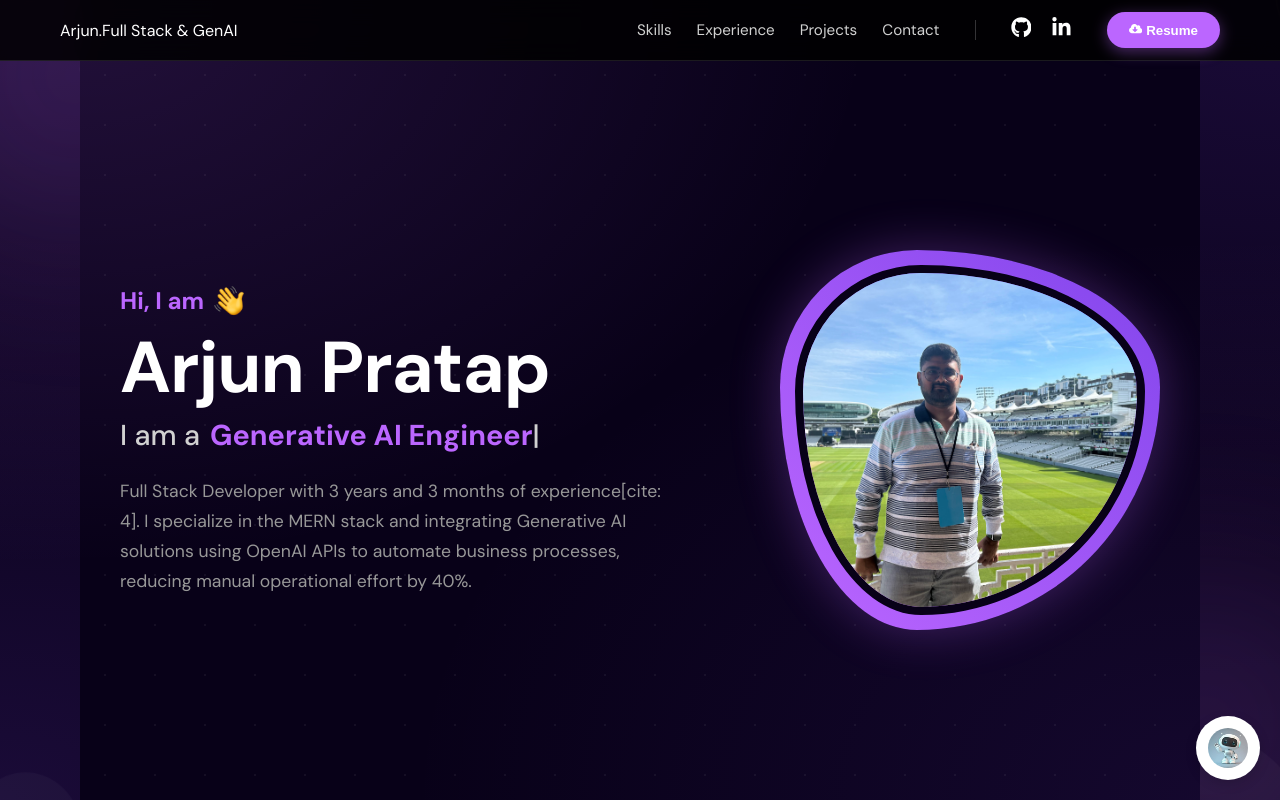
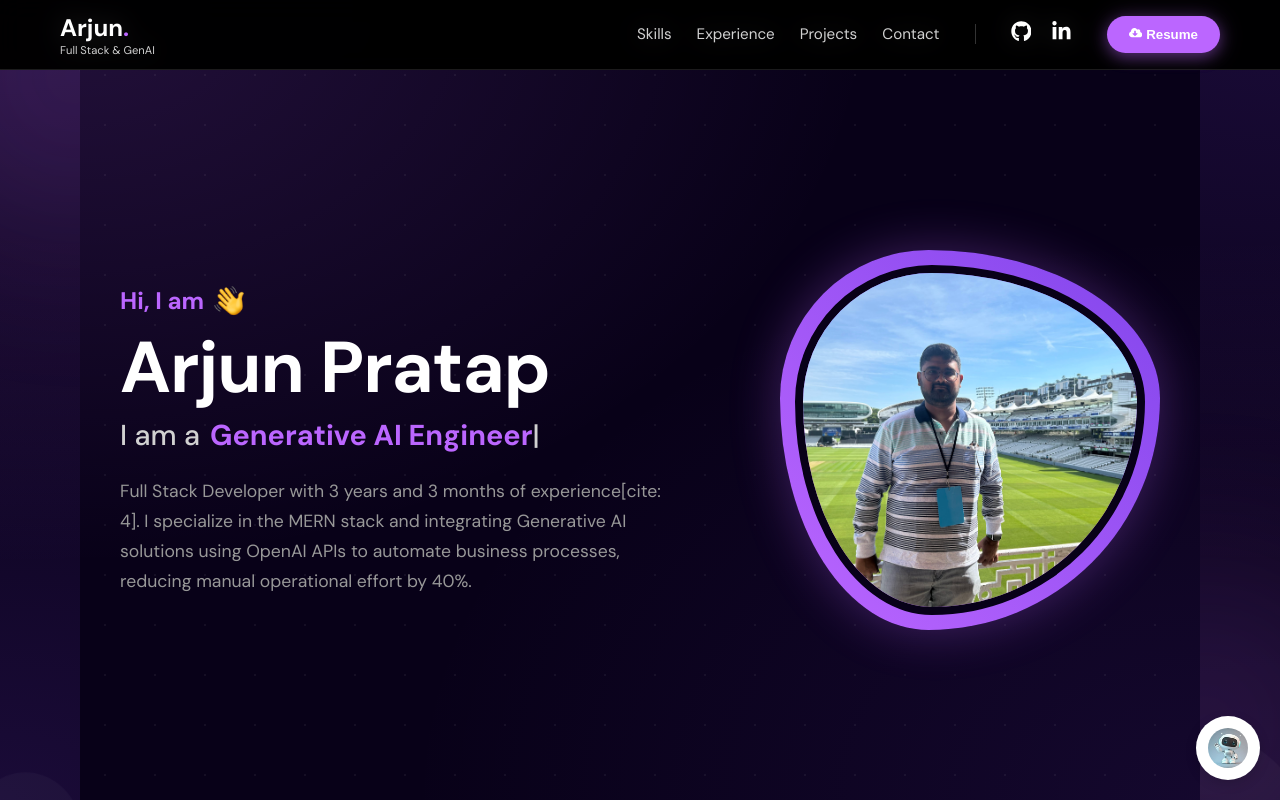
Before and after one commit to arjunprratap05/Portfolio, a React (Create React App) app: page / in a window 1280 px wide. Shown: the top 800 px of the page. Built offline with nearby package versions, Linux system fonts and the light colour scheme; no server answers; the HTML template or start-up script is replaced by a standard one.

Commit message:
Final Commit

```diff
--- a/src/components/contact/index.jsx
+++ b/src/components/contact/index.jsx
@@ -1,109 +1,91 @@
-import React, { useState } from 'react';
-import { FaPhoneAlt, FaLinkedinIn, FaGithub } from "react-icons/fa";
-import { MdEmail } from "react-icons/md";
+import React, { useState } from "react";
 import "./style.scss";
+import { FaLinkedinIn, FaGithub, FaBars, FaTimes, FaCloudDownloadAlt } from "react-icons/fa";
 
-const ContactHub = () => {
-    const [formData, setFormData] = useState({ name: '', email: '', mobile: '', message: '' });
-    const [isSubmitting, setIsSubmitting] = useState(false);
-    const [status, setStatus] = useState({ type: '', msg: '' });
+const Navigation = () => {
+    const [menuOpen, setMenuOpen] = useState(false);
 
-    const handleSubmit = async (e) => {
-        e.preventDefault();
-        setIsSubmitting(true);
-        setStatus({ type: '', msg: '' });
+    const handleDownload = () => {
+        const link = document.createElement("a");
+        link.href = "/Arjun_Pratap_Resume_GENAI.pdf";
+        link.download = "Arjun_Pratap_Resume_GenAI.pdf";
+        document.body.appendChild(link);
+        link.click();
+        document.body.removeChild(link);
+    };
 
-        const API_URL = process.env.REACT_APP_API_URL || 'http://localhost:5000/api';
-
-        try {
-            const response = await fetch(`${API_URL}/contact`, {
-                method: 'POST',
-                headers: {
-                    'Content-Type': 'application/json',
-                },
-                body: JSON.stringify(formData),
-            });
-
-            const data = await response.json();
-
-            if (response.ok) {
-                setStatus({ type: 'success', msg: 'Message sent successfully! 🚀' });
-                setFormData({ name: '', email: '', mobile: '', message: '' });
-            } else {
-                throw new Error(data.message || 'Something went wrong on the server.');
-            }
-        } catch (err) {
-            console.error("API Error:", err);
-            setStatus({ type: 'error', msg: 'Failed to connect to the server. Is your backend running?' });
-        } finally {
-            setIsSubmitting(false);
+    const scrollToSection = (id) => {
+        const element = document.getElementById(id);
+        if (element) {
+            const offset = element.offsetTop - 80;
+            window.scrollTo({ top: offset, behavior: 'smooth' });
+            setMenuOpen(false);
         }
     };
 
     return (
-        <section id="contact" className="contact-hub-section">
-            <div className="hub-container">
-                <div className="info-column glass-effect">
-                    <div className="availability-tag">
-                        <span className="dot"></span> Available for GenAI Roles
+        <nav className="portfolio-top-nav-fixed">
+            <div className="nav-wrapper">
+                <div className="app-logo" onClick={() => scrollToSection("home")}>
+                    <span className="logo-text">Arjun<span className="dot">.</span></span>
+                    <span className="logo-badge">Full Stack & GenAI</span>
+                </div>
+
+                <div className="desktop-menu-wrapper">
+                    <div className="navigation-links">
+                        <span className="navigation-item" onClick={() => scrollToSection("skills")}>Skills</span>
+                        <span className="navigation-item" onClick={() => scrollToSection("experience")}>Experience</span>
+                        <span className="navigation-item" onClick={() => scrollToSection("portfolio")}>Projects</span>
+                        <span className="navigation-item" onClick={() => scrollToSection("contact")}>Contact</span>
                     </div>
-                    <h2 className="hub-title">Let's build something <span className="purple">intelligent.</span></h2>
-                    <p className="hub-desc">Leveraging 3.3 years of experience in MERN and Generative AI.</p>
 
-                    <div className="contact-details">
-                        <a href="tel:+917856953862" className="detail-item">
-                            <FaPhoneAlt className="purple-icon" /> +91 7856953862
+                    <div className="v-divider"></div>
+
+                    <div className="eye-catch-socials">
+                        <a href="https://github.com/arjunprratap05" target="_blank" rel="noopener noreferrer" className="social-icon github">
+                            <FaGithub />
                         </a>
-                        <a href="mailto:arjun.pratap05@gmail.com" className="detail-item">
-                            <MdEmail className="purple-icon" /> arjun.pratap05@gmail.com
+                        <a href="https://www.linkedin.com/in/arjun-pratap-6132941a6/" target="_blank" rel="noopener noreferrer" className="social-icon linkedin">
+                            <FaLinkedinIn />
                         </a>
                     </div>
 
-                    <div className="social-pills">
-                        <a href="https://github.com/arjunprratap05" target="_blank" rel="noreferrer" className="pill"><FaGithub /> GitHub</a>
-                        <a href="https://www.linkedin.com/in/arjun-pratap-6132941a6/" target="_blank" rel="noreferrer" className="pill"><FaLinkedinIn /> LinkedIn</a>
-                    </div>
+                    <button className="nav-resume-btn" onClick={handleDownload}>
+                        <FaCloudDownloadAlt /> Resume
+                    </button>
                 </div>
 
-                <div className="form-column">
-                    <form className="modern-form glass-effect" onSubmit={handleSubmit}>
-                        <div className="input-row">
-                            <input
-                                type="text" placeholder="Name" required
-                                value={formData.name}
-                                onChange={(e) => setFormData({...formData, name: e.target.value})}
-                            />
-                            <input
-                                type="email" placeholder="Email" required
-                                value={formData.email}
-                                onChange={(e) => setFormData({...formData, email: e.target.value})}
-                            />
-                        </div>
-                        <input
-                            type="tel" placeholder="Mobile" required
-                            value={formData.mobile}
-                            onChange={(e) => setFormData({...formData, mobile: e.target.value})}
-                        />
-                        <textarea
-                            placeholder="Your message..." rows="5" required
-                            value={formData.message}
-                            onChange={(e) => setFormData({...formData, message: e.target.value})}
-                        ></textarea>
-
-                        <button type="submit" className="submit-btn" disabled={isSubmitting}>
-                            {isSubmitting ? 'Sending...' : 'Send Message'}
-                        </button>
-
-                        {status.msg && (
-                            <div className={`status-message ${status.type}`}>
-                                {status.msg}
-                            </div>
-                        )}
-                    </form>
+                <div className="mobile-toggle" onClick={() => setMenuOpen(!menuOpen)}>
+                    {menuOpen ? <FaTimes /> : <FaBars />}
                 </div>
             </div>
-        </section>
+
+            <div className={`mobile-drawer ${menuOpen ? "open" : ""}`}>
+
+                <div className="mobile-close-btn" onClick={() => setMenuOpen(false)}>
+                    <FaTimes />
+                </div>
+
+                <div className="drawer-content">
+                    <span onClick={() => scrollToSection("skills")}>Skills</span>
+                    <span onClick={() => scrollToSection("experience")}>Experience</span>
+                    <span onClick={() => scrollToSection("portfolio")}>Projects</span>
+                    <span onClick={() => scrollToSection("contact")}>Contact</span>
+
+                    <div className="mobile-social-wrap">
+                        <a href="https://github.com/arjunprratap05" target="_blank" rel="noopener noreferrer">
+                            <FaGithub />
+                        </a>
+                        <a href="https://www.linkedin.com/in/arjun-pratap-6132941a6/" target="_blank" rel="noopener noreferrer">
+                            <FaLinkedinIn />
+                        </a>
+                    </div>
+
+                    <button className="drawer-btn" onClick={handleDownload}>Download CV</button>
+                </div>
+            </div>
+        </nav>
     );
 };
 
-export default ContactHub;
+export default Navigation;
--- a/src/components/intro/navigation-bar/style.scss
+++ b/src/components/intro/navigation-bar/style.scss
@@ -22,6 +22,12 @@
         justify-content: space-between;
         align-items: center;
         padding: 12px 60px;
+
+        .app-logo {
+            cursor: pointer;
+            .logo-text { font-weight: 800; color: #fff; font-size: 1.5rem; .dot { color: var(--primary-purple); } }
+            .logo-badge { display: block; font-size: 0.7rem; color: var(--text-light); }
+        }
     }
 
     .desktop-menu-wrapper {
@@ -87,6 +93,15 @@
             right: 0;
         }
 
+        .mobile-close-btn {
+            position: absolute;
+            top: 25px;
+            right: 25px;
+            color: #fff;
+            font-size: 30px;
+            cursor: pointer;
+        }
+
         .drawer-content {
             display: flex;
             flex-direction: column;
@@ -96,6 +111,19 @@
             gap: 30px;
 
             span { font-size: 24px; color: #fff; cursor: pointer; }
+
+            .mobile-social-wrap {
+                display: flex;
+                gap: 25px;
+                margin-top: 10px;
+                a {
+                    color: #fff;
+                    font-size: 1.8rem;
+                    transition: 0.3s;
+                    &:hover { color: var(--primary-purple); }
+                }
+            }
+
             .drawer-btn {
                 background: var(--primary-purple);
                 padding: 15px 40px;
@@ -103,23 +131,15 @@
                 border: none;
                 color: #fff;
                 font-weight: 600;
+                cursor: pointer;
             }
         }
     }
 
     @media (max-width: 992px) {
         .nav-wrapper { padding: 12px 25px; }
-
-        .desktop-menu-wrapper {
-            display: none;
-        }
-
-        .mobile-toggle {
-            display: block;
-        }
-
-        .mobile-drawer {
-            display: flex;
-        }
+        .desktop-menu-wrapper { display: none; }
+        .mobile-toggle { display: block; }
+        .mobile-drawer { display: flex; }
     }
 }
```
